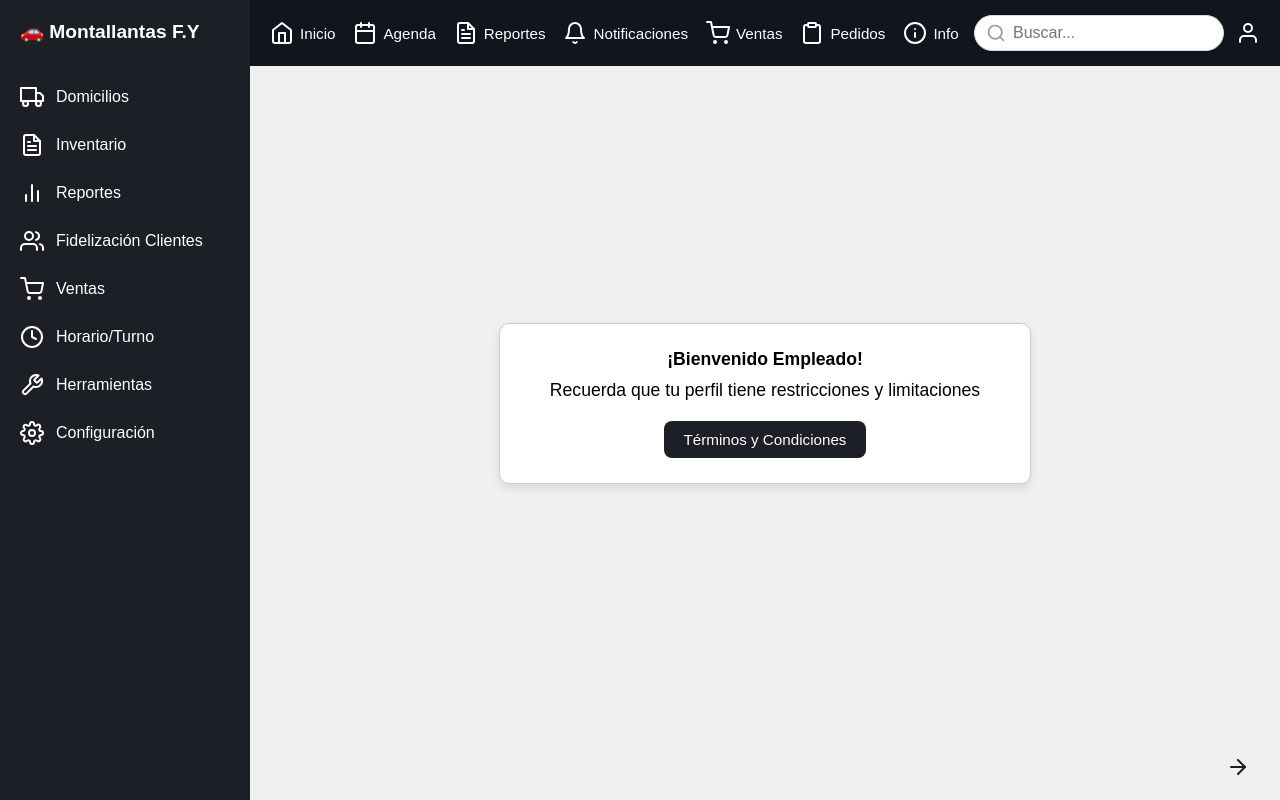
After one commit to Juanca8889/Proyecto-Sena-F.Y, a Flask app: page /Empleado in a window 1280 px wide. The commit adds this page. Run offline with Flask 3, Linux system fonts and the light colour scheme.

Commit message:
funcional 90%

```diff
--- a/frontend/login.py
+++ b/frontend/login.py
@@ -21,34 +21,39 @@ def login():
 
 
         if usuario:
-            session['usuario'] = usuario['Nombre']
-            session['rol'] = usuario['id_rol']
+            session['usuario'] = usuario['nombre']
+            session['rol'] = usuario['rol_id']
 
-            if usuario['id_rol'] == 1:
+            if usuario['rol_id'] == 1:
                 return redirect(url_for('home'))
             else:
-                return redirect(url_for('home'))
+                return redirect(url_for('Empleado'))
         else:
             return "Usuario o contraseña incorrectos"
 
     return render_template('login.html')
 
 
-
-
-@app.route('/home')
+@app.route('/Admin')
 def home():
     return render_template('index.html')
+
+@app.route('/Empleado')
+def Empleado():
+    return render_template('empleado.html')
 
 @app.route('/register', methods=['GET', 'POST'])
 def register():
     if request.method == 'POST':
-        nombre = request.form.get('username')
+        nombre = request.form.get('nombre')
+        apellido = request.form.get('apellido')
+        username = request.form.get('username')
+        celular = request.form.get('celular')
         contrasena = request.form.get('password')
         correo = request.form.get('email')
 
         # Instancia tu clase y registra usuario
-        usuario = ConexionUsuario(nombre, contrasena, correo)
+        usuario = ConexionUsuario(nombre, apellido,celular,correo,username,contrasena)
         usuario.insertar_usuario()
         usuario.cerrar()
 
--- /dev/null
+++ b/frontend/static/empleado.css
@@ -0,0 +1,269 @@
+
+* {
+  margin: 0;
+  padding: 0;
+  box-sizing: border-box;
+  font-family: sans-serif;
+}
+
+
+
+
+body {
+  background-color: #f0f0f0;
+}
+
+
+
+
+.contenedor {
+  display: flex;
+  height: 100vh;
+}
+
+
+
+
+.sidebar {
+  background-color: #1c1f26;
+  color: white;
+  width: 250px;
+  padding: 20px;
+}
+
+
+
+
+.sidebar h2 {
+  margin-bottom: 30px;
+  font-size: 1.2rem;
+}
+
+
+
+
+.sidebar ul {
+  list-style: none;
+}
+
+
+
+
+.sidebar button {
+  background: none;
+  color: white;
+  border: none;
+  padding: 12px 0;
+  text-align: left;
+  width: 100%;
+  font-size: 1rem;
+  cursor: pointer;
+  display: flex;
+  align-items: center;
+  gap: 12px;
+  transition: background 0.2s;
+}
+
+
+
+
+.sidebar button:hover {
+  background-color: #2c2f36;
+  border-radius: 6px;
+}
+
+
+
+
+.sidebar i {
+  width: 20px;
+  height: 20px;
+  stroke-width: 2;
+}
+
+
+
+
+.contenido {
+  flex: 1;
+  display: flex;
+  flex-direction: column;
+}
+
+
+
+
+.barra-superior {
+  display: flex;
+  justify-content: space-between;
+  align-items: center;
+  background-color: #11151d;
+  color: white;
+  padding: 15px 20px;
+}
+
+
+
+
+.nav-iconos {
+  display: flex;
+  gap: 18px;
+  align-items: center;
+}
+
+
+
+
+.nav-iconos span {
+  display: flex;
+  align-items: center;
+  gap: 6px;
+  font-size: 0.95rem;
+  cursor: pointer;
+  transition: color 0.2s;
+}
+
+
+
+
+.nav-iconos span:hover {
+  color: #ffd700;
+}
+
+
+
+
+.nav-iconos i {
+  width: 18px;
+  height: 18px;
+  stroke-width: 2;
+}
+
+
+
+
+.buscar {
+  position: relative;
+  display: flex;
+  align-items: center;
+  gap: 12px;
+}
+
+
+
+
+.buscador {
+  width: 250px;
+  padding: 8px 12px 8px 38px; /* espacio para la lupa */
+  border-radius: 24px;
+  border: 1px solid #dcdcdc;
+  outline: none;
+  font-size: 1rem;
+  box-shadow: 0 2px 5px rgb(0 0 0 / 0.1);
+  transition: box-shadow 0.3s ease;
+  background-color: white;
+}
+
+
+
+
+.buscador:focus {
+  box-shadow: 0 4px 12px rgb(0 0 0 / 0.2);
+  border-color: #4285f4;
+}
+
+
+
+
+.icono-busqueda {
+  position: absolute;
+  left: 12px;
+  top: 50%;
+  transform: translateY(-50%);
+  width: 20px;
+  height: 20px;
+  stroke-width: 2;
+  color: #999;
+  pointer-events: none;
+}
+
+
+
+
+.buscar i[data-feather="user"] {
+  width: 22px;
+  height: 22px;
+  stroke-width: 2;
+  color: white;
+  cursor: pointer;
+}
+
+
+
+
+.mensaje {
+  flex: 1;
+  display: flex;
+  justify-content: center;
+  align-items: center;
+}
+
+
+
+
+.caja-bienvenida {
+  border: 1px solid #ccc;
+  padding: 25px 50px;
+  border-radius: 10px;
+  background-color: white;
+  font-size: 1.1rem;
+  text-align: center;
+  box-shadow: 0 4px 10px rgba(0, 0, 0, 0.1);
+}
+
+
+
+
+.caja-bienvenida p {
+  margin-bottom: 10px;
+}
+
+
+
+
+.caja-bienvenida button {
+  margin-top: 10px;
+  padding: 10px 20px;
+  background-color: #1c1f26;
+  color: white;
+  border: none;
+  border-radius: 8px;
+  cursor: pointer;
+  font-size: 0.95rem;
+  transition: background-color 0.2s;
+}
+
+
+
+
+.caja-bienvenida button:hover {
+  background-color: #333945;
+}
+
+
+
+
+.cerrar-sesion {
+  text-align: right;
+  padding: 15px 30px;
+  font-size: 1.5rem;
+  cursor: pointer;
+  color: #1c1f26;
+}
+
+
+
+
+.cerrar-sesion:hover {
+  color: red;
+}
--- /dev/null
+++ b/frontend/templates/empleado.html
@@ -0,0 +1,82 @@
+<!DOCTYPE html>
+<html lang="es">
+  <head>
+    <meta charset="UTF-8" />
+    <meta name="viewport" content="width=device-width, initial-scale=1.0" />
+    <title>Montallantas F.Y</title>
+    <link rel="stylesheet" href="./static/empleado.css" />
+    <script src="https://unpkg.com/feather-icons"></script>
+  </head>
+  <body>
+    <div class="contenedor">
+      <aside class="sidebar">
+        <h2>🚗 Montallantas F.Y</h2>
+        <nav>
+          <ul>
+            <li>
+              <button><i data-feather="truck"></i> Domicilios</button>
+            </li>
+            <li>
+              <button><i data-feather="file-text"></i> Inventario</button>
+            </li>
+            <li>
+              <button><i data-feather="bar-chart-2"></i> Reportes</button>
+            </li>
+            <li>
+              <button>
+                <i data-feather="users"></i> Fidelización Clientes
+              </button>
+            </li>
+            <li>
+              <button><i data-feather="shopping-cart"></i> Ventas</button>
+            </li>
+            <li>
+              <button><i data-feather="clock"></i> Horario/Turno</button>
+            </li>
+            <li>
+              <button><i data-feather="tool"></i> Herramientas</button>
+            </li>
+            <li>
+              <button><i data-feather="settings"></i> Configuración</button>
+            </li>
+          </ul>
+        </nav>
+      </aside>
+
+      <main class="contenido">
+        <header class="barra-superior">
+          <div class="nav-iconos">
+            <span><i data-feather="home"></i> Inicio</span>
+            <span><i data-feather="calendar"></i> Agenda</span>
+            <span><i data-feather="file-text"></i> Reportes</span>
+            <span><i data-feather="bell"></i> Notificaciones</span>
+            <span><i data-feather="shopping-cart"></i> Ventas</span>
+            <span><i data-feather="clipboard"></i> Pedidos</span>
+            <span><i data-feather="info"></i> Info</span>
+          </div>
+          <div class="buscar">
+            <input type="search" placeholder="Buscar..." class="buscador" />
+            <i data-feather="search" class="icono-busqueda"></i>
+            <i data-feather="user"></i>
+          </div>
+        </header>
+
+        <section class="mensaje">
+          <div class="caja-bienvenida">
+            <p><strong>¡Bienvenido Empleado!</strong></p>
+            <p>Recuerda que tu perfil tiene restricciones y limitaciones</p>
+            <button>Términos y Condiciones</button>
+          </div>
+        </section>
+
+        <footer class="cerrar-sesion">
+          <i data-feather="arrow-right"></i>
+        </footer>
+      </main>
+    </div>
+
+    <script>
+      feather.replace();
+    </script>
+  </body>
+</html>
```
Also changed, not shown: BD/conexion.py (+23 -15 lines), frontend/static/register.css (added, +69 -0 lines), frontend/templates/register.html (+46 -22 lines).
